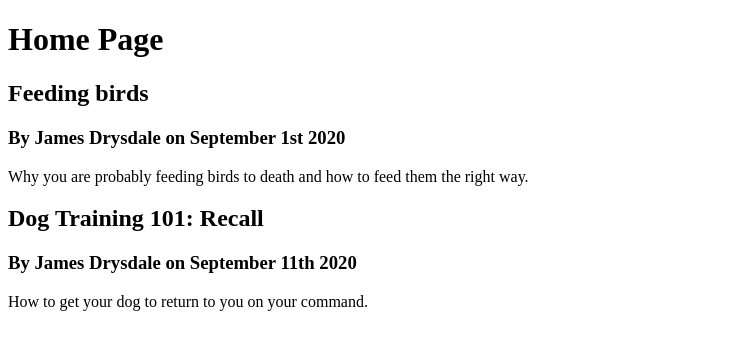
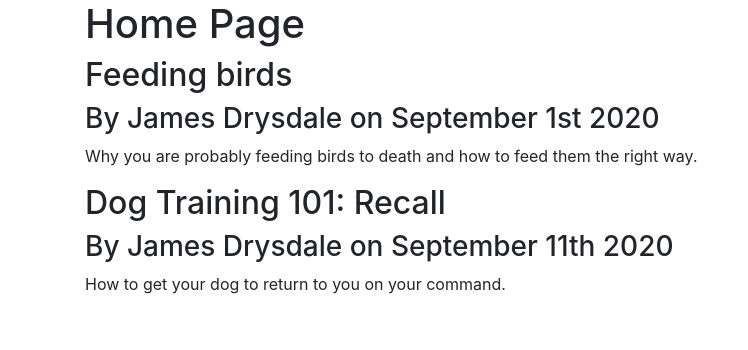
Before and after one commit to JamesDrysdale/animal-magic-blog, a Flask app: page / in a window 1280 px wide. Shown: the top 350 px of the page, without its empty margins (0-748 px from the left). Run offline with Flask 2, Linux system fonts and the light colour scheme; some libraries are stand-ins or nearby versions.

Commit message:
The layout now includes basic Bootstrap styling

```diff
--- a/templates/layout.html
+++ b/templates/layout.html
@@ -1,8 +1,13 @@
 <!DOCTYPE html>
 <html lang="en">
 <head>
-    <meta charset="UTF-8">
-    <meta name="viewport" content="width=device-width, initial-scale=1.0">
+    <!-- Required meta tags -->
+    <meta charset="utf-8">
+    <meta name="viewport" content="width=device-width, initial-scale=1, shrink-to-fit=no">
+
+    <!-- Bootstrap CSS -->
+    <link rel="stylesheet" href="https://stackpath.bootstrapcdn.com/bootstrap/4.5.2/css/bootstrap.min.css" integrity="sha384-JcKb8q3iqJ61gNV9KGb8thSsNjpSL0n8PARn9HuZOnIxN0hoP+VmmDGMN5t9UJ0Z" crossorigin="anonymous">
+
     {% if title %}
     <title> {{ title }} | Animal Magic</title>
 {% else %}
@@ -10,7 +15,14 @@
 {% endif %}
 </head>
 <body>
-    {% block content %}{% endblock %}
+    <div class="container">
+        {% block content %}{% endblock %}
+    </div>
 
+    <!-- Optional JavaScript -->
+    <!-- jQuery first, then Popper.js, then Bootstrap JS -->
+    <script src="https://code.jquery.com/jquery-3.5.1.slim.min.js" integrity="sha384-DfXdz2htPH0lsSSs5nCTpuj/zy4C+OGpamoFVy38MVBnE+IbbVYUew+OrCXaRkfj" crossorigin="anonymous"></script>
+    <script src="https://cdn.jsdelivr.net/npm/popper.js@1.16.1/dist/umd/popper.min.js" integrity="sha384-9/reFTGAW83EW2RDu2S0VKaIzap3H66lZH81PoYlFhbGU+6BZp6G7niu735Sk7lN" crossorigin="anonymous"></script>
+    <script src="https://stackpath.bootstrapcdn.com/bootstrap/4.5.2/js/bootstrap.min.js" integrity="sha384-B4gt1jrGC7Jh4AgTPSdUtOBvfO8shuf57BaghqFfPlYxofvL8/KUEfYiJOMMV+rV" crossorigin="anonymous"></script>
 </body>
 </html>
```
